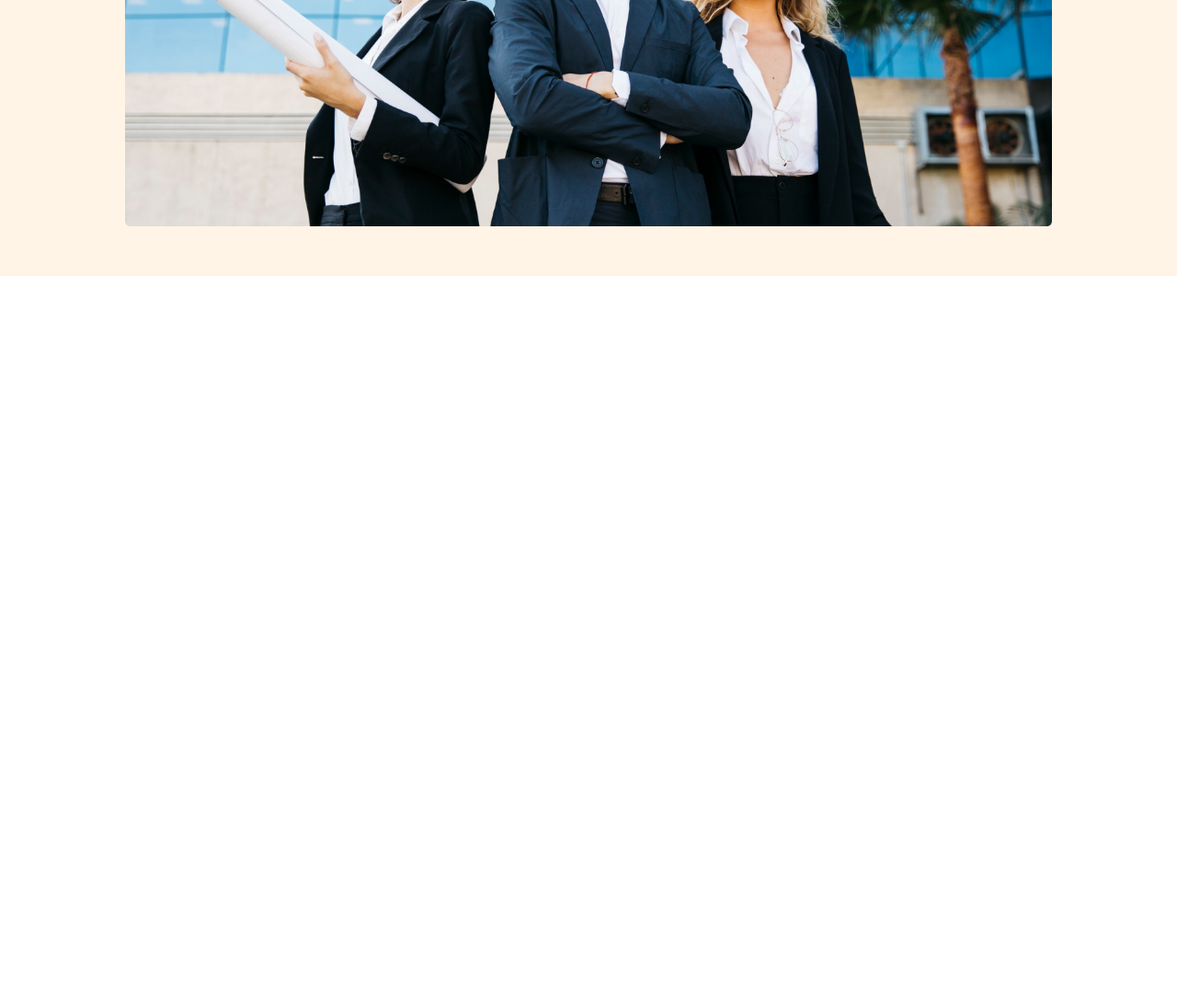
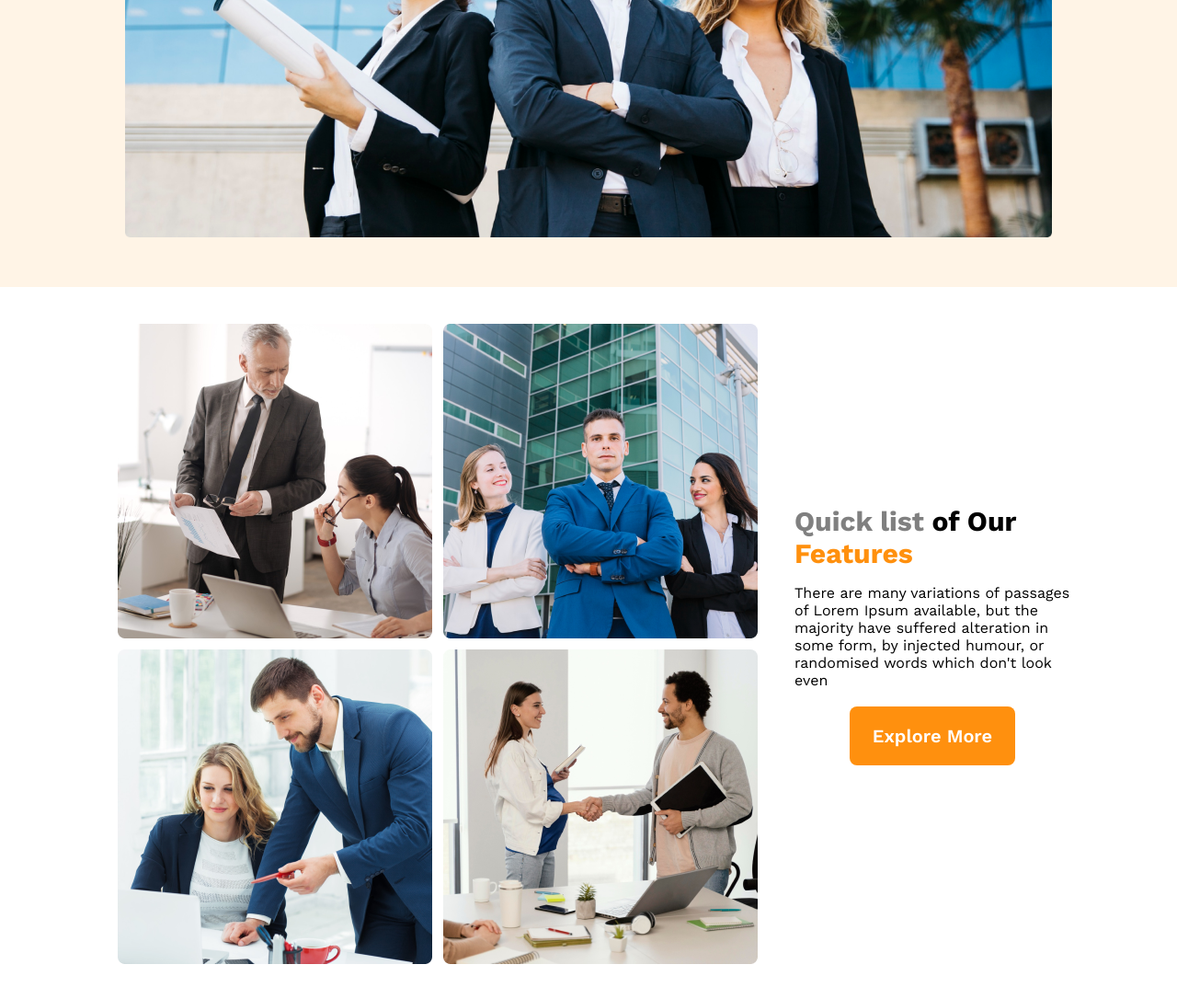
Before and after one commit to Rashed-09/architects-project, a plain HTML site: page index.html in a window 1280 px wide. Shown: the part 722-1808 px from the top of the page at 92% size. Before the commit the page ends 1022 px from the top, so only its background shows below. Drawn offline with nearby package versions, Linux system fonts and the light colour scheme.

Commit message:
finished discussion section

```diff
--- a/index.html
+++ b/index.html
@@ -31,7 +31,23 @@
                 <img src="images/banner.png" alt="Banner">
             </div>
         </header>
+    </div>
 
+
+    <div class="container2">
+        <div class="discussion">
+            <div class="discussion-img">
+                <img src="images/team1.png" alt="">
+                <img src="images/team2.png" alt="">
+                <img src="images/team3.png" alt="">
+                <img src="images/team4.png" alt="">
+            </div>
+            <div class="discussion-text">
+                <h2><span class="gray">Quick list</span> of Our <span class="tomato">Features</span></h2>
+                <p class="discussion-description">There are many variations of passages of Lorem Ipsum available, but the majority have suffered alteration in some form, by injected humour, or randomised words which don't look even</p>
+                <button class="btn">Explore More</button>
+            </div>
+        </div>
     </div>
 </body>
 </html>
--- a/style.css
+++ b/style.css
@@ -15,6 +15,7 @@
 .g3-architects{
     width: 80%;
     margin: 40px auto;
+
 }
 nav{
     display: flex;
@@ -52,6 +53,8 @@ nav > h3{
     justify-content: center;
     align-items: center;
     margin-bottom: 10px;
+    font-size: 38px;
+    font-weight: 700;
 }
 .title-paragraph{
     width: 52%;
@@ -75,3 +78,34 @@ nav > h3{
 .banner > img{
     width: 100%;
 }
+
+/* this is discussion section  */
+.discussion{
+    width: 80%;
+    margin: 40px auto;
+    display: flex;
+
+}
+.discussion-img{
+    display: grid;
+    grid-template-columns: repeat(2,1fr);
+    gap: 12px;
+}
+.discussion-text{
+    display: flex;
+    flex-direction: column;
+    padding-left: 40px;
+    /* align-items: center; */
+    justify-content: center;
+}
+.discussion-text h2{
+    font-size: 30px;
+    margin-bottom: 16px;
+    width: 300px;
+}
+.gray{
+    color: gray;
+}
+.tomato{
+    color: #FF900E;
+}
```
